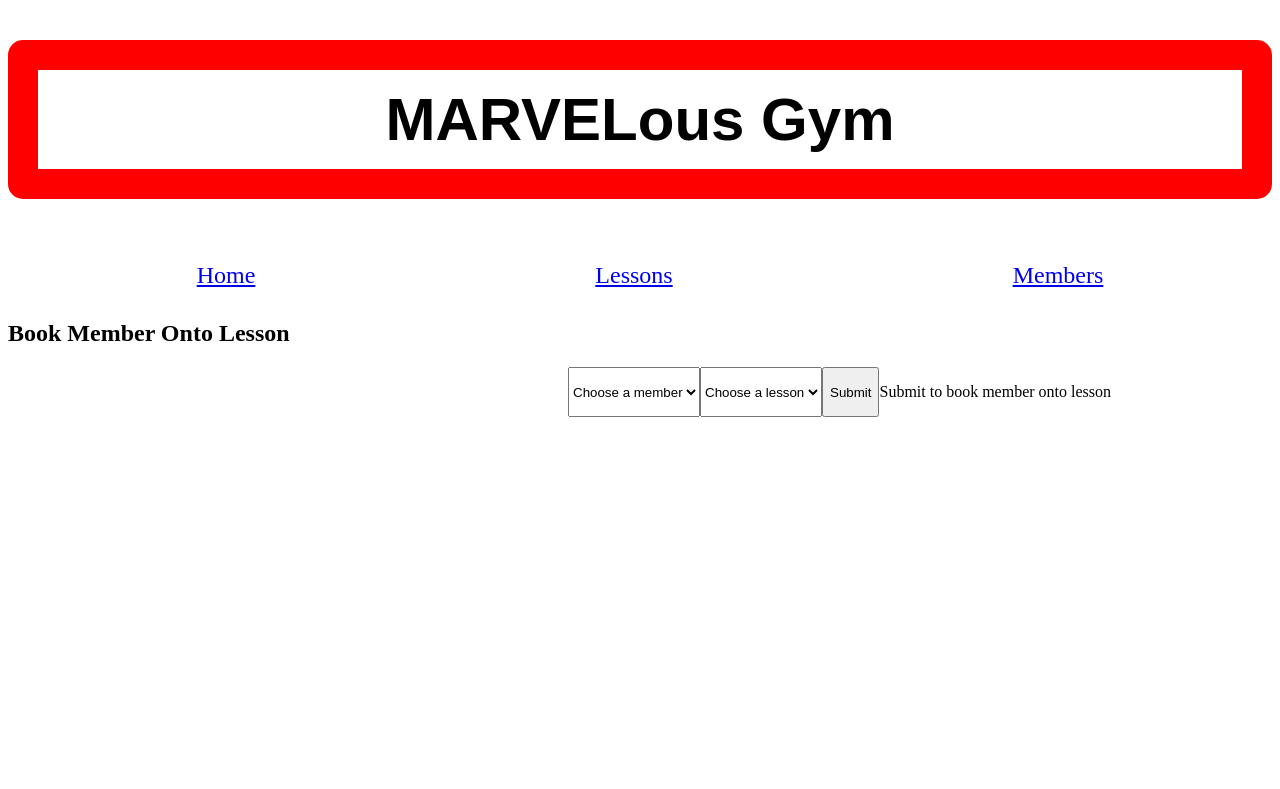
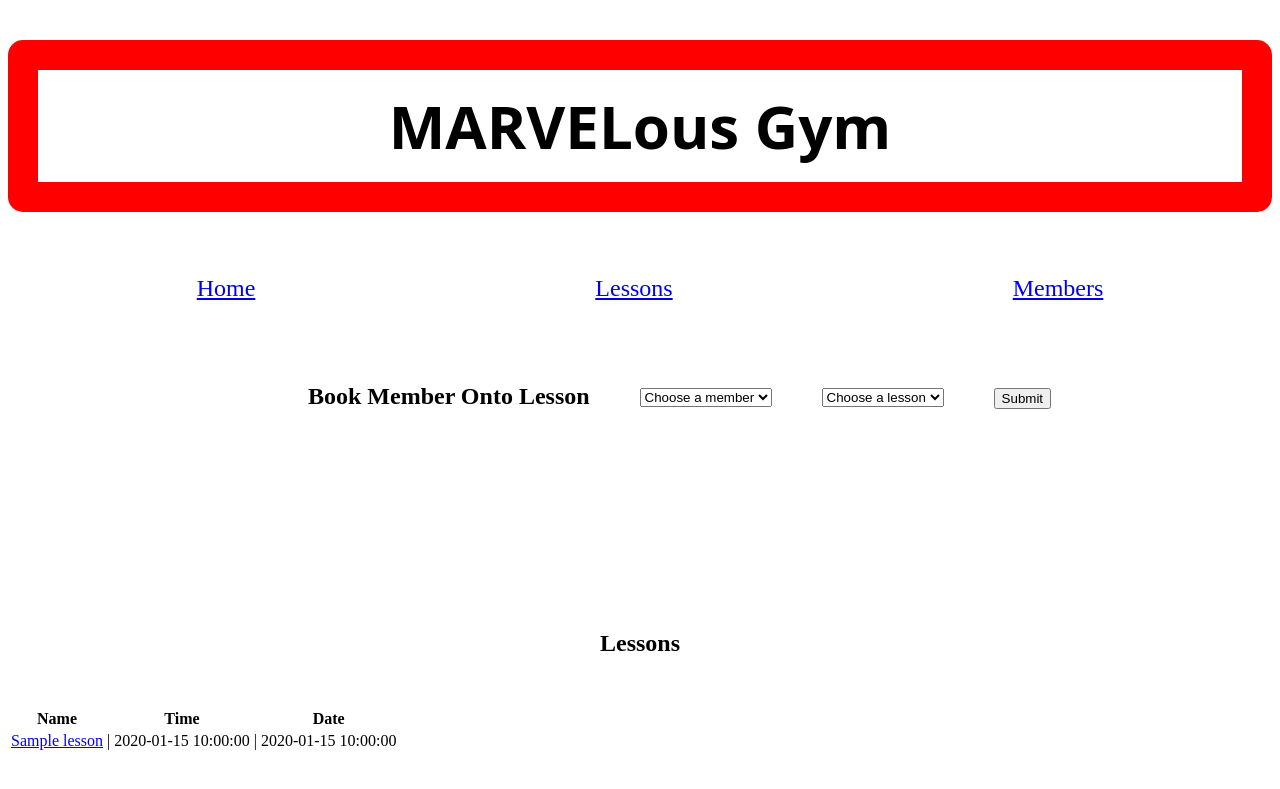
Before and after one commit to coose911/First_Solo_Project, a Flask app: template Gym_project/templates/index.html in a window 1280 px wide. Shown: the top 789 px of the page. Run offline with Flask 2, Linux system fonts and the light colour scheme; the template is opened without the code that fills it: most values are stand-ins (such as "Sample title", 1, 10 or a date in 2020).

Commit message:
did some more css

```diff
--- a/Gym_project/app.py
+++ b/Gym_project/app.py
@@ -3,6 +3,7 @@ from flask import Flask, render_template
 from controllers.gym_controller import gym_blueprint
 from controllers.member_controller import member_blueprint
 from controllers.lesson_controller import lesson_blueprint
+import repositories.gym_repository as gym_repository
 
 app = Flask(__name__)
 
@@ -14,7 +15,9 @@ app.register_blueprint(lesson_blueprint)
 # decorator which defines the home page as / and links the index.html file
 @app.route('/')
 def home():
-    return render_template('index.html')
+    gym_classes = gym_repository.select_all()
+    return render_template('index.html', gym_classes = gym_classes)
+
 
 if __name__ == '__main__':
     app.run(debug=True)
--- a/Gym_project/static/css/lessons_page.css
+++ b/Gym_project/static/css/lessons_page.css
@@ -0,0 +1,3 @@
+.lesson-data {
+    text-align: center;
+}
--- a/Gym_project/static/css/main_page.css
+++ b/Gym_project/static/css/main_page.css
@@ -1,6 +1,6 @@
 .main-title {
     text-align: center;
-    font-family: sans-serif;
+    font-family: system-ui, -apple-system, BlinkMacSystemFont, 'Segoe UI', Roboto, Oxygen, Ubuntu, Cantarell, 'Open Sans', 'Helvetica Neue', sans-serif;
     font-size: 60px;
     font-weight: bolder;
     text-decoration: none;
@@ -42,9 +42,25 @@ nav a {
     margin-left: 20px;
     }
 
-
+/* search boxes are below */
 
 .drop-down-boxes {
-    display: inline-flex;
-    margin-inline-start: 280px;
+    display: flex;
+    margin-left: 300px;
+    margin-top: 50px;
 }
+
+.drop-down-box {
+    margin-left: 50px;
+    margin-top: 25px;
+}
+
+.lesson-title {
+    text-align: center;
+    margin-top: 200px;
+    margin-bottom: 50px;
+}
+
+section table tr th {
+    text-align: center;
+}
--- a/Gym_project/templates/index.html
+++ b/Gym_project/templates/index.html
@@ -1,28 +1,49 @@
 {% extends 'base.html'%}
 {% block content%}
 
-<h2>Book Member Onto Lesson</h2>
-
-<div class="drop-down-boxes">
-
-        <section class="drop-down-boxes">
+<section class="drop-down-boxes">
+    <h2>Book Member Onto Lesson</h2>
+        <div class="drop-down-box">
             <form action="/members"></form>
             <select name="member" id="member">
             <option value="member">Choose a member</option>
             <option value=""></option>
             </select>
-            <br>
+        </div>
+        <div class="drop-down-box">
             <form action="/lessons"></form>
             <select name="lesson" id="lesson">
             <option value="lesson">Choose a lesson</option>
             <option value=""></option>
             </select>
-        </section>
-        <br><br>
-        <input type="submit" value="Submit">
+        </div>
+        <div class="drop-down-box">
+            <input type="submit" value="Submit">
+        </div>
+</section>
 
-<p>Submit to book member onto lesson</p>
-</div>
+
+<h1 class="lesson-title" >Lessons</h1>
+<section>
+    <table>
+        <tr>
+                <th>Name</th>
+                <th></th>
+                <th>Time</th>
+                <th></th>
+                <th>Date</th>
+        </tr>
+        {% for lesson in gym_classes %}
+        <tr>
+            <td><a href="/lessons/{{ lesson.id }}"> {{lesson.name | capitalize}} </a></td>
+            <td>|</td>
+            <td><a></a> {{lesson.time}} </a></td>
+            <td>|</td>
+            <td><a> {{lesson.date}} </a><a href="/lessons/{{ lesson.id }}/update">
+        </tr>
+        {% endfor %}
+    </table>
+</section>
 
 
 {% endblock%}
--- a/Gym_project/templates/lessons/update.html
+++ b/Gym_project/templates/lessons/update.html
@@ -1,4 +1,6 @@
+
 <h1>Update Lesson</h1>
+
 
 <div>
     <ul>
@@ -9,8 +11,6 @@
 </div>
 
 <div>
-
-
         <p> You are updating details for Lesson {{ lesson.name | capitalize}} </p>
         <form class="form-inline" action="/lessons/{{ lesson.id }}" method="post">
         <label for="name">Name</label>
```
Also changed, not shown: Gym_project/repositories/gym_repository.py (+11 -0 lines), Gym_project/templates/lessons/index.html (+5 -3 lines), Gym_project/controllers/gym_controller.py (line endings or trailing spaces).
